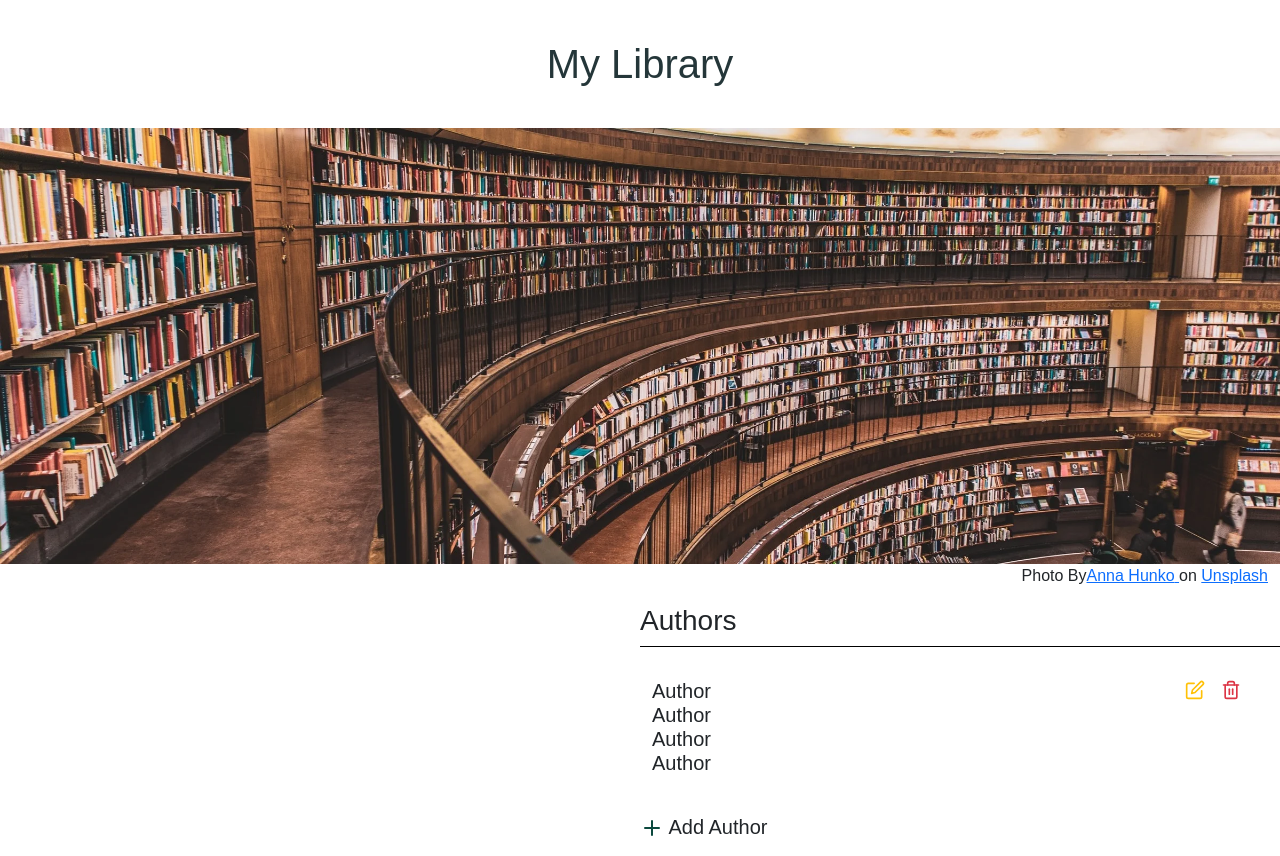
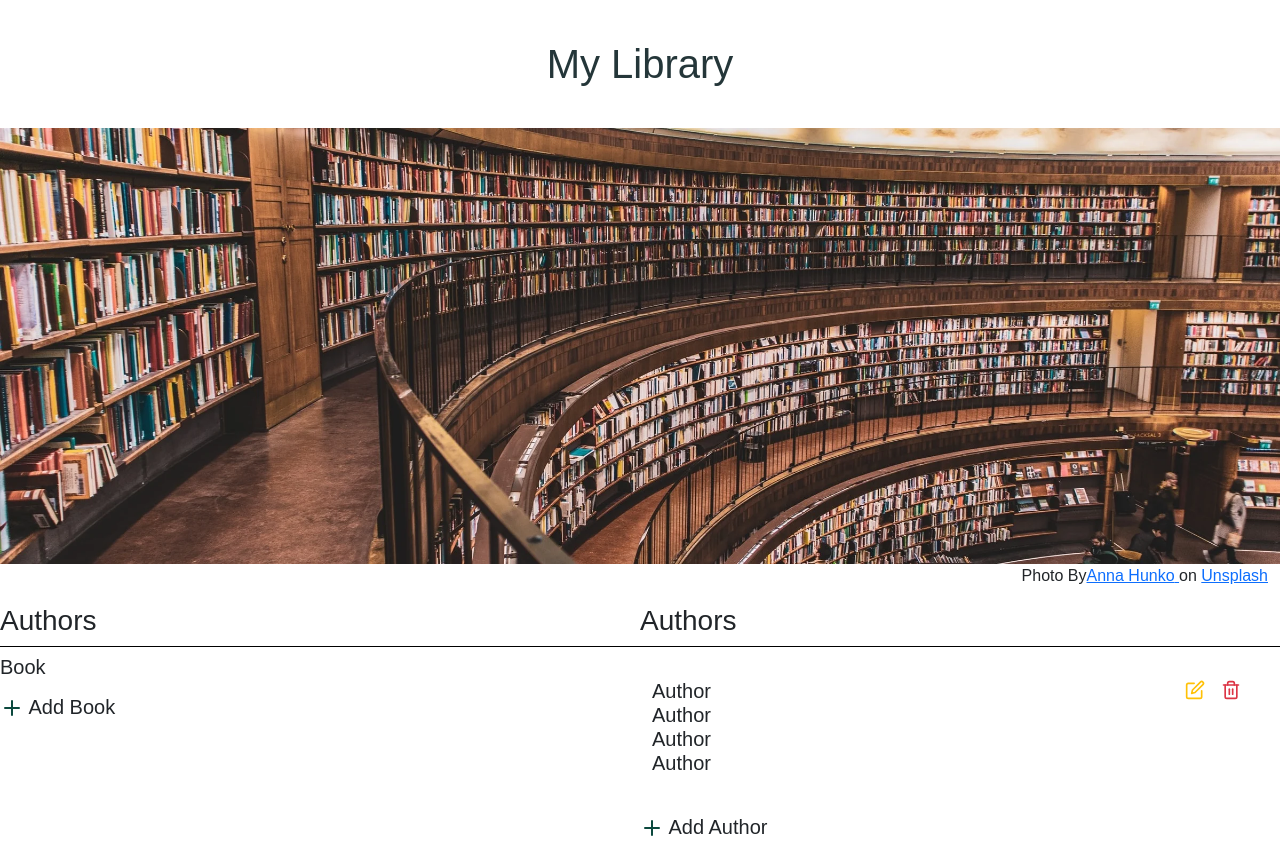
Before and after one commit to Amila-siriwardhana/library, a React (Create React App) app: page / in a window 1280 px wide. Built offline with nearby package versions, Linux system fonts and the light colour scheme.

Commit message:
complte Ui

```diff
--- /dev/null
+++ b/src/Components/Books/BookUi.tsx
@@ -0,0 +1,28 @@
+import React from "react";
+import { Col, Row } from "react-bootstrap";
+import { Plus } from "react-feather";
+import BookList from "./BookList";
+
+const BookUi: React.FC = () => {
+  return (
+    <React.Fragment>
+      <Row>
+        <Col className="author p-0 m-0">
+          <div className="h1">
+            <h3>Authors</h3>
+          </div>
+          <div>
+            <BookList />
+          </div>
+          <div className="addAuthor">
+            <h5>
+              <Plus className="plusIcon" /> Add Book
+            </h5>
+          </div>
+        </Col>
+      </Row>
+    </React.Fragment>
+  );
+};
+
+export default BookUi;
--- a/src/Components/HomePage.tsx
+++ b/src/Components/HomePage.tsx
@@ -1,5 +1,6 @@
 import React from "react";
 import { Col, Row, Container } from "react-bootstrap";
+import BookUi from "./Books/BookUi";
 import AuthorUi from "./Author/AuthorUi";
 import Welcome from "./Welcome";
 
@@ -10,7 +11,9 @@ const HomePage: React.FC = () => {
         <Welcome />
       </Row>
       <Row>
-        <Col></Col>
+        <Col>
+          <BookUi />
+        </Col>
         <Col>
           <AuthorUi />
         </Col>
```
Also changed, not shown: src/Components/Author/AuthorForm.tsx (added, +36 -0 lines).
